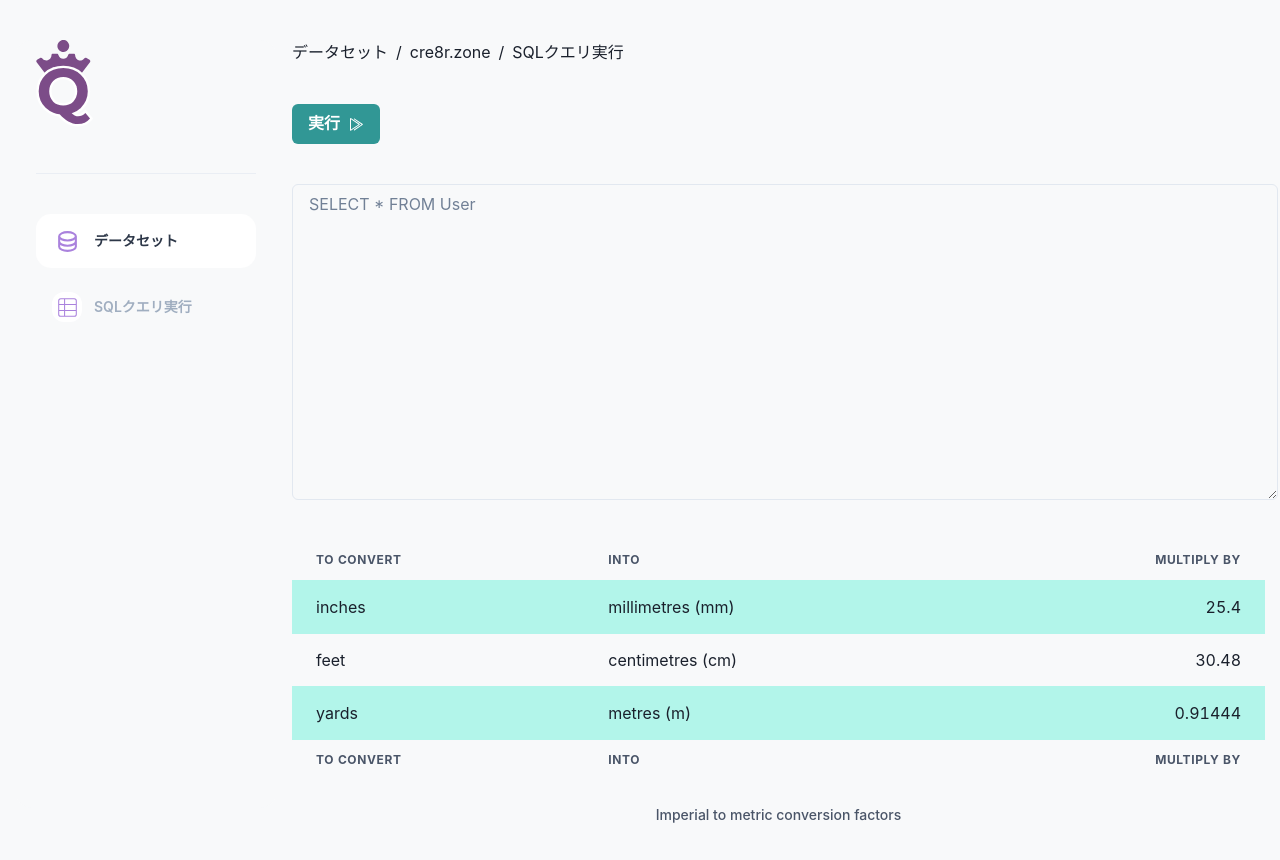
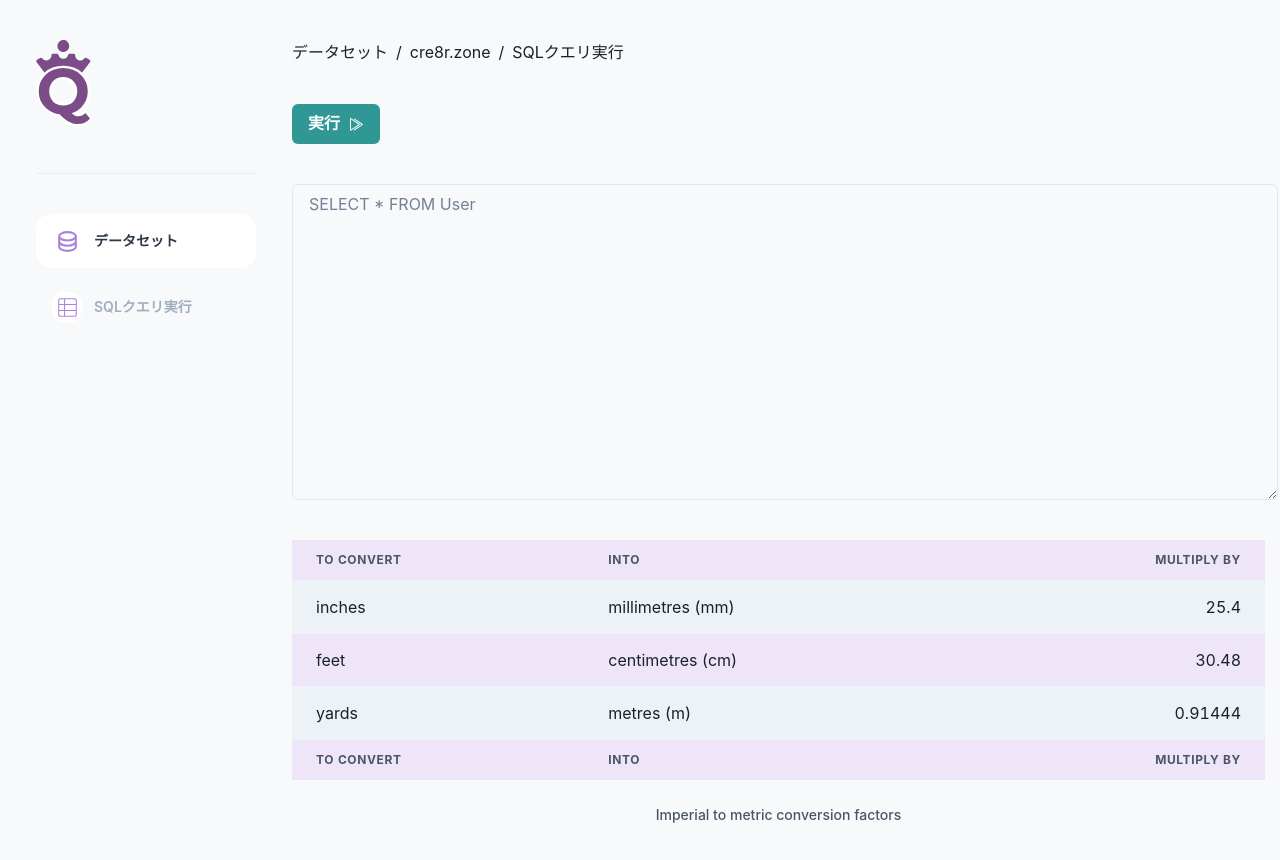
Before and after one commit to deBroglieeeen/DataQueen, a Next.js app: page / in a window 1280 px wide. Shown: the top 860 px of the page. Built offline with nearby package versions, Linux system fonts and the light colour scheme.

Commit message:
change table color

```diff
--- a/src/components/QueryResult.tsx
+++ b/src/components/QueryResult.tsx
@@ -20,8 +20,8 @@ const QueryResult: React.VFC<Props> = ({ responseData }) => {
   return responseData ? (
     <>
       <TableContainer marginTop='40px'>
-        <Table variant='striped' colorScheme='teal'>
-          <TableCaption>実行結果</TableCaption>
+        <Table variant='striped' bg='#EEE6F8'>
+          <TableCaption placement='top'>実行結果</TableCaption>
           <Thead>
             <Tr>
               {Object.keys(responseData[0]).map((key) => (
@@ -50,7 +50,7 @@ const QueryResult: React.VFC<Props> = ({ responseData }) => {
     </>
   ) : (
     <TableContainer marginTop='40px'>
-      <Table variant='striped' colorScheme='teal'>
+      <Table variant='striped' bg='#EEE6F8'>
         <TableCaption>Imperial to metric conversion factors</TableCaption>
         <Thead>
           <Tr>
```
